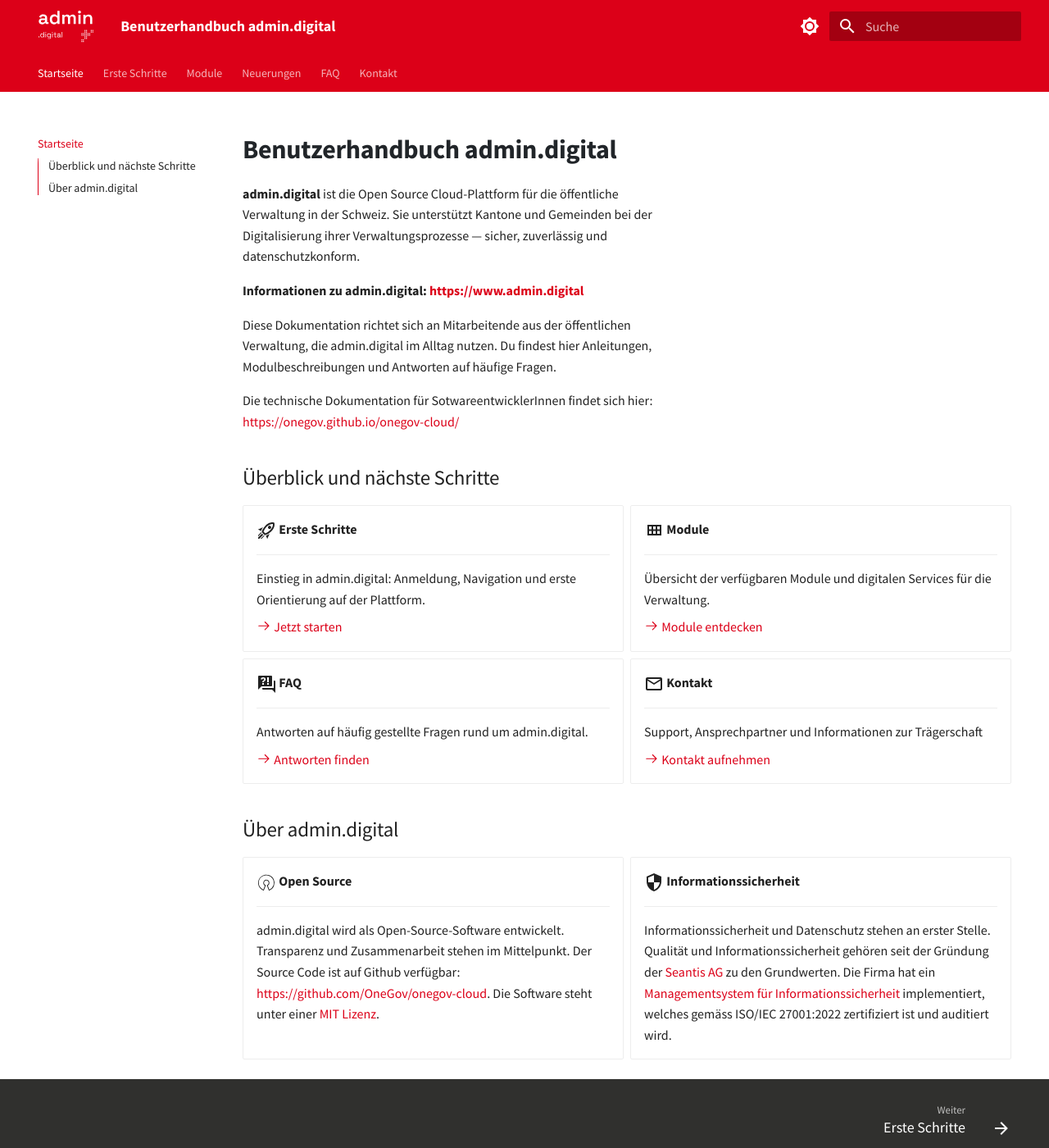
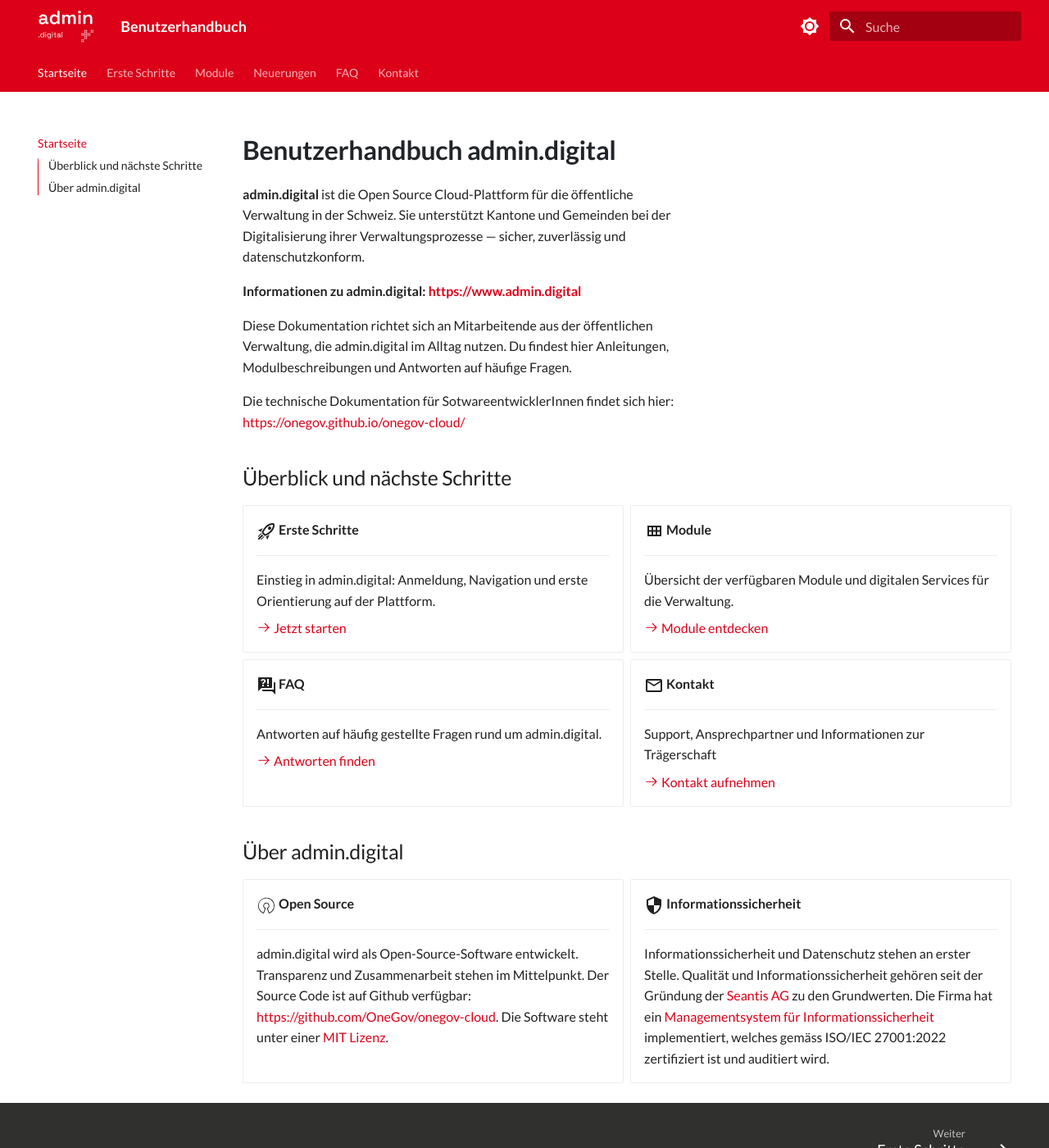
Before and after one commit to seantis/docs-admin-digital, an MkDocs documentation site: the page built from content/index.md, in a window 1280 px wide and 1400 px high. Shown: the whole window at 82% size. Built offline with MkDocs 1.6.1 and Material for MkDocs 9.7.7, drawn with Linux system fonts in a browser that asks for light colours.

Commit message:
Benutzerhandbuch

```diff
--- a/mkdocs.yml
+++ b/mkdocs.yml
@@ -1,4 +1,4 @@
-site_name: "Benutzerhandbuch admin.digital"
+site_name: "Benutzerhandbuch"
 site_url: https://docs.admin.digital
 docs_dir: content
 
@@ -9,7 +9,7 @@
   favicon: img/favicon.svg
   custom_dir: overrides
   font:
-    text: Source Sans Pro
+    text: Lato
     code: Source Code Pro
   palette:
     - scheme: default
```
